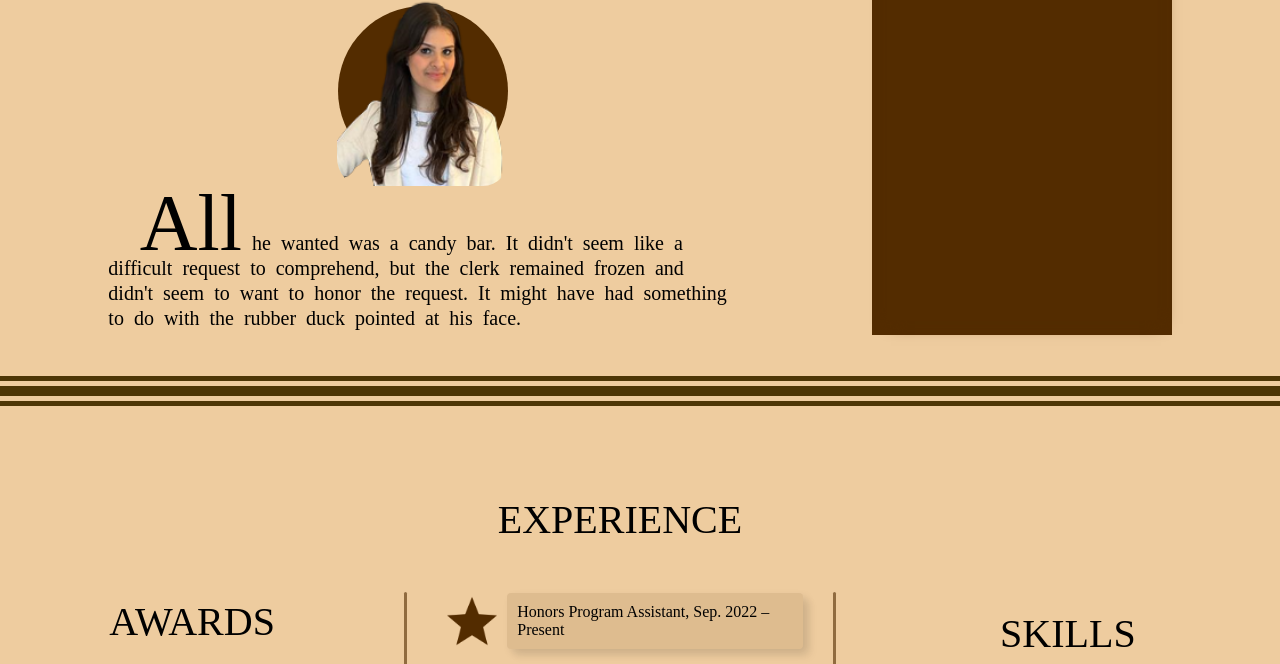
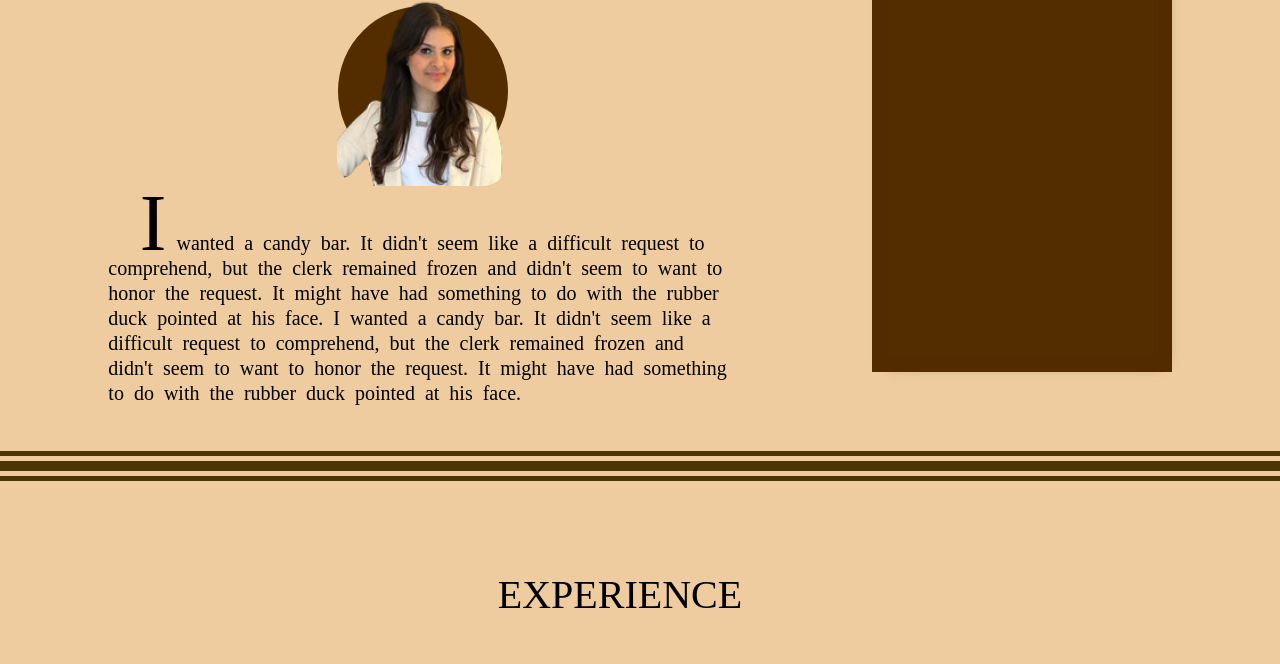
Before and after one commit to AyehShihadeh/JannetWeb, a plain HTML site: page index.html in a window 1280 px wide. Shown: the part 883-1547 px from the top of the page. Drawn offline with Linux system fonts and the light colour scheme.

Commit message:
Update index.html

```diff
--- a/index.html
+++ b/index.html
@@ -40,7 +40,9 @@
             </div>
            <div class="about-me-p">
                 <p style="text-indent: 5%;">
-                    <span id="i">All</span> he wanted was a candy bar. It didn't seem like a difficult request to comprehend,
+                    <span id="i">I</span> wanted a candy bar. It didn't seem like a difficult request to comprehend,
+                    but the clerk remained frozen and didn't seem to want to honor the request. It might have had something
+                    to do with the rubber duck pointed at his face. I wanted a candy bar. It didn't seem like a difficult request to comprehend,
                     but the clerk remained frozen and didn't seem to want to honor the request. It might have had something
                     to do with the rubber duck pointed at his face.
                 </p>
```
